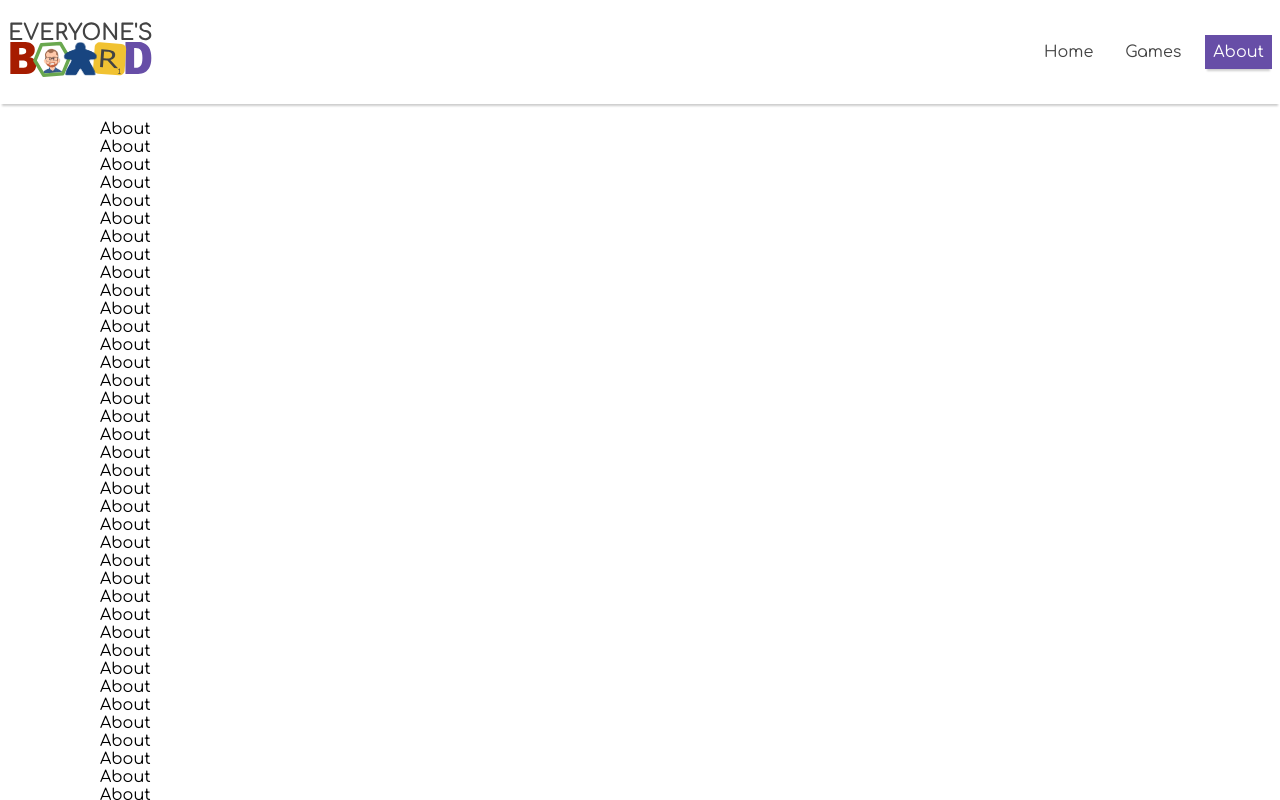
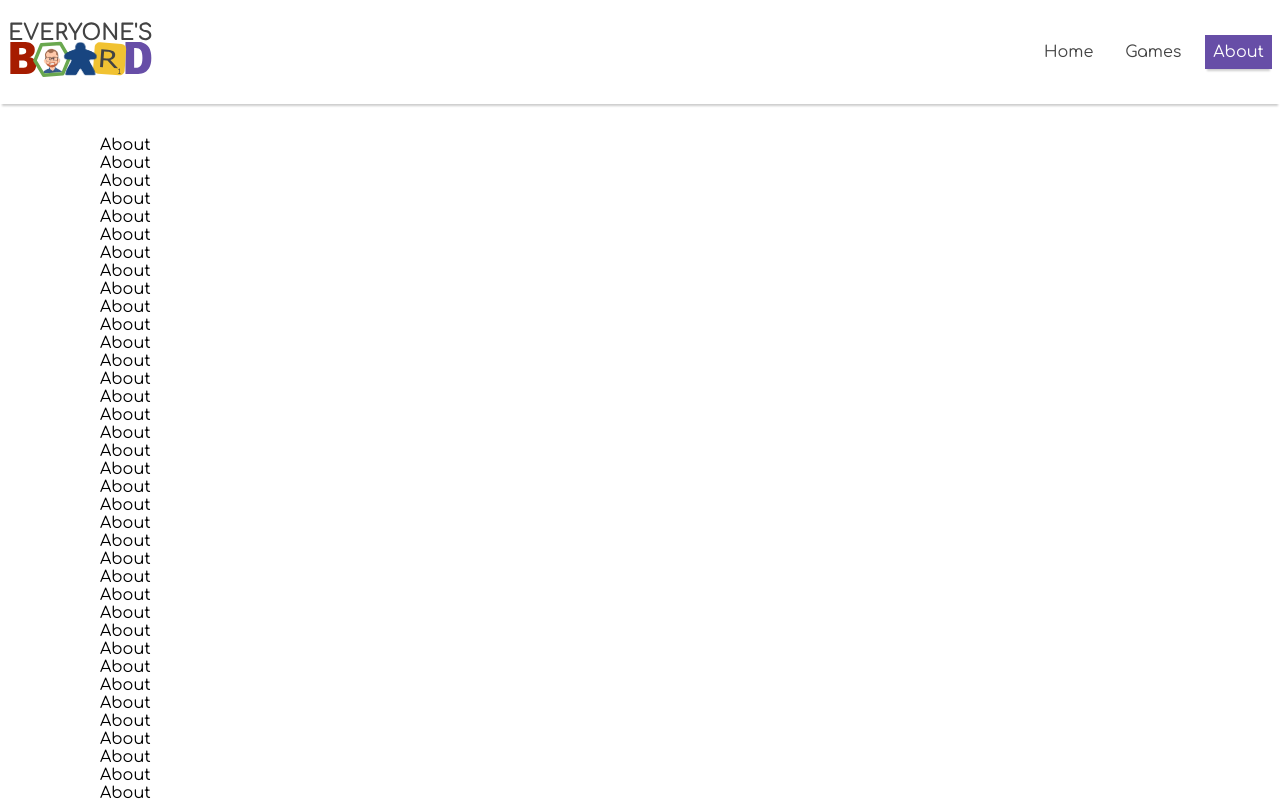
Before and after one commit to stephenmatheny/everyones-board, a React (Create React App) app: page /about in a window 1280 px wide. Shown: the top 800 px of the page. Built offline with nearby package versions, Linux system fonts and the light colour scheme.

Commit message:
added space

```diff
--- a/src/App.css
+++ b/src/App.css
@@ -1,5 +1,5 @@
 #container {
   max-width: 1080px;
   margin: auto;
-  padding-top: 16px;
+  padding-top: 32px;
 }
```
